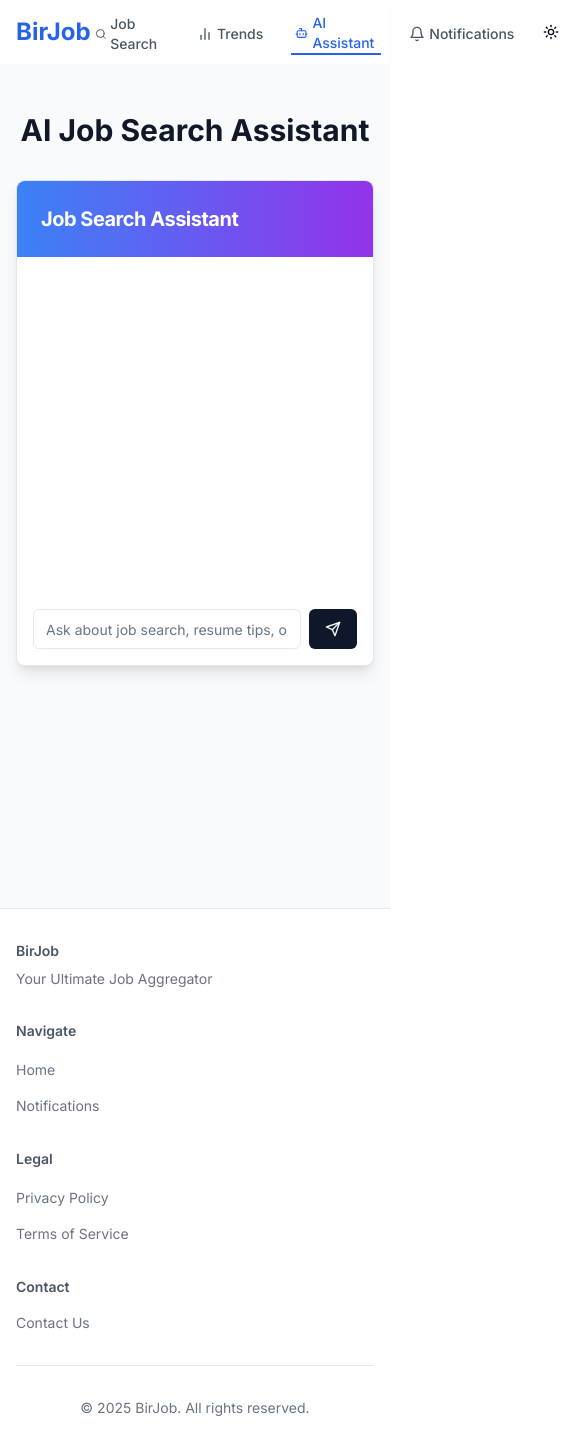
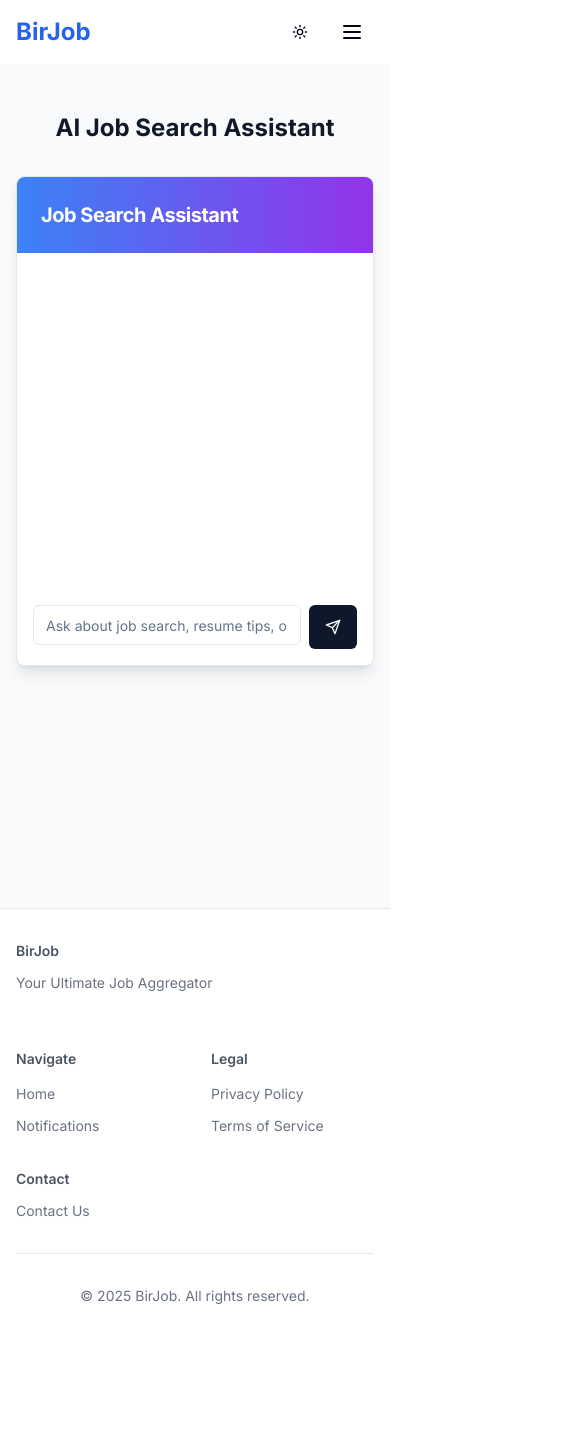
Before and after one commit to Ismat-Samadov/birjob, a Next.js app: page /ai-assistant in a window 390 px wide. Shown: the whole page, 567 px wide, since content can reach past the window. After the commit the page ends 1338 px from the top, so only its background shows below. Built offline with nearby package versions, Linux system fonts and the light colour scheme.

Commit message:
responsivness

```diff
--- a/src/app/globals.css
+++ b/src/app/globals.css
@@ -74,3 +74,62 @@
     @apply bg-background text-foreground;
   }
 }
+
+@layer utilities {
+  /* Mobile-friendly text sizes */
+  @media (max-width: 640px) {
+    h1 {
+      @apply text-2xl;
+    }
+    h2 {
+      @apply text-xl;
+    }
+    h3 {
+      @apply text-lg;
+    }
+    .text-4xl {
+      @apply text-3xl;
+    }
+    .text-3xl {
+      @apply text-2xl;
+    }
+  }
+
+  /* Fix overflow issues on mobile */
+  .mobile-overflow-fix {
+    overflow-x: hidden;
+    max-width: 100vw;
+  }
+
+  /* Custom scrollbar for source filter */
+  .custom-scrollbar {
+    scrollbar-width: thin;
+    scrollbar-color: rgba(156, 163, 175, 0.5) transparent;
+  }
+
+  .custom-scrollbar::-webkit-scrollbar {
+    width: 6px;
+    height: 6px;
+  }
+
+  .custom-scrollbar::-webkit-scrollbar-track {
+    background: transparent;
+  }
+
+  .custom-scrollbar::-webkit-scrollbar-thumb {
+    background-color: rgba(156, 163, 175, 0.5);
+    border-radius: 20px;
+  }
+
+  /* Improved touch targets for mobile */
+  @media (max-width: 640px) {
+    button,
+    a,
+    [role="button"],
+    input[type="checkbox"],
+    input[type="radio"] {
+      min-height: 44px;
+      min-width: 44px;
+    }
+  }
+}
--- a/src/app/layout.tsx
+++ b/src/app/layout.tsx
@@ -35,7 +35,10 @@ export default function RootLayout({
 }) {
   return (
     <html lang="en" suppressHydrationWarning>
-      <body className={inter.className}>
+      <head>
+        <meta name="viewport" content="width=device-width, initial-scale=1.0, maximum-scale=1.0" />
+      </head>
+      <body className={`${inter.className} mobile-overflow-fix`}>
         <Providers>
           <div className="flex flex-col min-h-screen">
             <ClientWrapper>
--- a/src/components/Footer.tsx
+++ b/src/components/Footer.tsx
@@ -14,15 +14,15 @@ export default function Footer() {
   return (
     <footer className="bg-white dark:bg-gray-900 border-t border-gray-200 dark:border-gray-800 py-8">
       <div className="max-w-7xl mx-auto px-4 sm:px-6 lg:px-8">
-        <div className="grid grid-cols-1 md:grid-cols-4 gap-8">
-          <div className="md:col-span-1">
-            <h3 className="text-sm font-semibold text-gray-600 dark:text-gray-300">BirJob</h3>
-            <p className="text-sm text-gray-500 dark:text-gray-400 mt-2">Your Ultimate Job Aggregator</p>
+        <div className="grid grid-cols-2 md:grid-cols-4 gap-8 md:gap-8">
+          <div className="col-span-2 md:col-span-1 mb-6 md:mb-0">
+            <h3 className="text-sm font-semibold text-gray-600 dark:text-gray-300 mb-3">BirJob</h3>
+            <p className="text-sm text-gray-500 dark:text-gray-400">Your Ultimate Job Aggregator</p>
           </div>
 
           <div>
-            <h3 className="text-sm font-semibold text-gray-600 dark:text-gray-300">Navigate</h3>
-            <ul className="mt-4 space-y-3">
+            <h3 className="text-sm font-semibold text-gray-600 dark:text-gray-300 mb-3">Navigate</h3>
+            <ul className="space-y-2">
               <li>
                 <Link href="/" className="text-sm text-gray-500 dark:text-gray-400 hover:text-blue-600 dark:hover:text-blue-400">
                   Home
@@ -37,8 +37,8 @@ export default function Footer() {
           </div>
 
           <div>
-            <h3 className="text-sm font-semibold text-gray-600 dark:text-gray-300">Legal</h3>
-            <ul className="mt-4 space-y-3">
+            <h3 className="text-sm font-semibold text-gray-600 dark:text-gray-300 mb-3">Legal</h3>
+            <ul className="space-y-2">
               <li>
                 <Link href="/privacy" className="text-sm text-gray-500 dark:text-gray-400 hover:text-blue-600 dark:hover:text-blue-400">
                   Privacy Policy
@@ -53,8 +53,8 @@ export default function Footer() {
           </div>
 
           <div>
-            <h3 className="text-sm font-semibold text-gray-600 dark:text-gray-300">Contact</h3>
-            <ul className="mt-4 space-y-3">
+            <h3 className="text-sm font-semibold text-gray-600 dark:text-gray-300 mb-3">Contact</h3>
+            <ul className="space-y-2">
               <li className="text-sm text-gray-500 dark:text-gray-400">
                 <Link href="/contact" className="hover:text-blue-600 dark:hover:text-blue-400">
                   Contact Us
--- a/src/components/JobCard.tsx
+++ b/src/components/JobCard.tsx
@@ -69,9 +69,9 @@ export default function JobCard({ title, company, source, apply_link, created_at
   return (
     <Card className="job-card hover:shadow-md transition-shadow duration-200 dark:bg-gray-800">
       <CardHeader className="pb-2">
-        <div className="flex justify-between items-start">
+        <div className="flex flex-col sm:flex-row sm:justify-between sm:items-start gap-3">
           <div>
-            <h3 className="text-xl font-semibold job-title dark:text-white">{title}</h3>
+            <h3 className="text-lg sm:text-xl font-semibold job-title dark:text-white">{title}</h3>
             <div className="flex flex-wrap items-center gap-2 mt-1">
               <p className="text-sm text-gray-500 dark:text-gray-400 job-company">{company}</p>
               {source && (
@@ -83,7 +83,7 @@ export default function JobCard({ title, company, source, apply_link, created_at
           </div>
           <Button
             onClick={handleApply}
-            className="ml-4 bg-green-600 hover:bg-green-700 dark:bg-green-700 dark:hover:bg-green-800"
+            className="w-full sm:w-auto sm:ml-4 bg-green-600 hover:bg-green-700 dark:bg-green-700 dark:hover:bg-green-800"
           >
             Apply <ExternalLink className="ml-1 h-4 w-4" />
           </Button>
--- a/src/components/Navbar.tsx
+++ b/src/components/Navbar.tsx
@@ -2,15 +2,33 @@
 
 import Link from 'next/link';
 import { usePathname } from 'next/navigation';
-import { Bell, Bot, Search, BarChart2 } from 'lucide-react';
+import { Bell, Bot, Search, BarChart2, Menu, X } from 'lucide-react';
 import { ThemeToggle } from './ThemeToggle';
+import { useState, useEffect } from 'react';
+import { Button } from '@/components/ui/button';
 
 export default function Navbar() {
   const pathname = usePathname();
+  const [isMenuOpen, setIsMenuOpen] = useState(false);
+  const [isMounted, setIsMounted] = useState(false);
+
+  // Handle mounting to avoid hydration issues
+  useEffect(() => {
+    setIsMounted(true);
+  }, []);
+
+  // Close mobile menu when clicking outside or changing route
+  useEffect(() => {
+    setIsMenuOpen(false);
+  }, [pathname]);
 
   const isActive = (path: string) => {
     return pathname === path ? 'text-blue-600 border-b-2 border-blue-600' : 'text-gray-600 hover:text-blue-600 dark:text-gray-300 dark:hover:text-blue-500';
   };
+
+  if (!isMounted) {
+    return null;
+  }
 
   return (
     <header className="bg-white dark:bg-gray-900 shadow-sm">
@@ -22,7 +40,8 @@ export default function Navbar() {
             </Link>
           </div>
 
-          <div className="flex items-center space-x-4">
+          {/* Desktop Navigation */}
+          <div className="hidden md:flex items-center space-x-4">
             <nav className="flex space-x-6">
               <Link
                 href="/"
@@ -52,8 +71,58 @@ export default function Navbar() {
 
             <ThemeToggle />
           </div>
+
+          {/* Mobile Navigation */}
+          <div className="flex items-center md:hidden">
+            <ThemeToggle />
+            <Button
+              variant="ghost"
+              size="icon"
+              onClick={() => setIsMenuOpen(!isMenuOpen)}
+              aria-label="Toggle menu"
+              className="ml-2"
+            >
+              {isMenuOpen ? <X className="h-6 w-6" /> : <Menu className="h-6 w-6" />}
+            </Button>
+          </div>
         </div>
       </div>
+
+      {/* Mobile Menu */}
+      {isMenuOpen && (
+        <div className="md:hidden">
+          <div className="px-2 pt-2 pb-3 space-y-1 sm:px-3 bg-white dark:bg-gray-900 shadow-lg">
+            <Link
+              href="/"
+              className={`${pathname === '/' ? 'bg-blue-50 dark:bg-blue-900 text-blue-600 dark:text-blue-400' : 'text-gray-600 dark:text-gray-300'} block px-3 py-2 rounded-md text-base font-medium flex items-center`}
+            >
+              <Search className="h-5 w-5 mr-2" />
+              Job Search
+            </Link>
+            <Link
+              href="/trends"
+              className={`${pathname === '/trends' ? 'bg-blue-50 dark:bg-blue-900 text-blue-600 dark:text-blue-400' : 'text-gray-600 dark:text-gray-300'} block px-3 py-2 rounded-md text-base font-medium flex items-center`}
+            >
+              <BarChart2 className="h-5 w-5 mr-2" />
+              Trends
+            </Link>
+            <Link
+              href="/ai-assistant"
+              className={`${pathname === '/ai-assistant' ? 'bg-blue-50 dark:bg-blue-900 text-blue-600 dark:text-blue-400' : 'text-gray-600 dark:text-gray-300'} block px-3 py-2 rounded-md text-base font-medium flex items-center`}
+            >
+              <Bot className="h-5 w-5 mr-2" />
+              AI Assistant
+            </Link>
+            <Link
+              href="/notifications"
+              className={`${pathname === '/notifications' ? 'bg-blue-50 dark:bg-blue-900 text-blue-600 dark:text-blue-400' : 'text-gray-600 dark:text-gray-300'} block px-3 py-2 rounded-md text-base font-medium flex items-center`}
+            >
+              <Bell className="h-5 w-5 mr-2" />
+              Notifications
+            </Link>
+          </div>
+        </div>
+      )}
     </header>
   );
 }
```
Also changed, not shown: src/components/HomeContent.tsx (+10 -8 lines), src/components/JobTrendsVisualization.tsx (+8 -8 lines), src/components/KeywordManager.tsx (+8 -5 lines), src/components/NotificationsContent.tsx (+5 -5 lines), src/components/SourceManager.tsx (+4 -4 lines).
